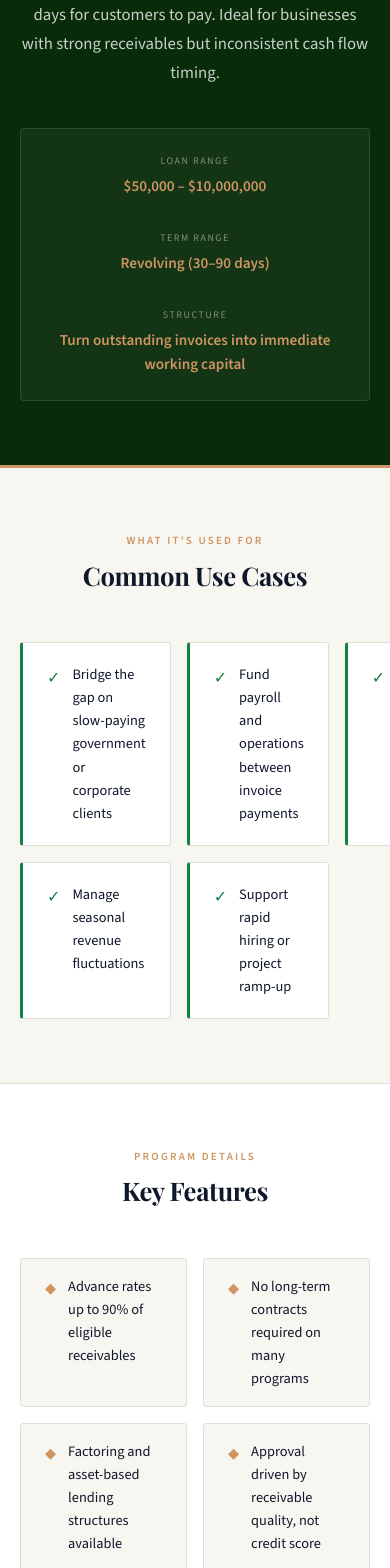
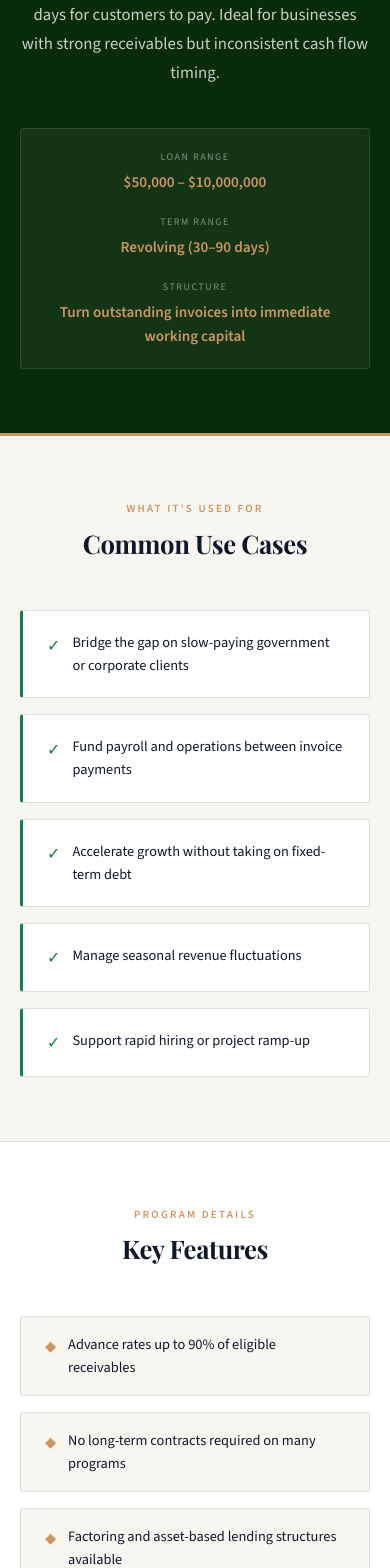
Before and after one commit to syed-sgf/sgf-site, a Next.js app: page /financing/accounts-receivable in a window 390 px wide. Shown: the part 380-1948 px from the top of the page. Built offline with nearby package versions, Linux system fonts and the light colour scheme; a web font is replaced by a local one.

Commit message:
fix: add mobile classNames to all financing slug grids

```diff
--- a/app/financing/[slug]/page.tsx
+++ b/app/financing/[slug]/page.tsx
@@ -139,7 +139,7 @@ export default async function FinancingSlugPage(props: { params: Promise<{ slug:
           <p style={{ fontSize: "1.05rem", color: "rgba(255,255,255,0.78)", lineHeight: "1.75", maxWidth: "600px", fontFamily: G.sans, textAlign: "center", marginBottom: "2.5rem" }}>{product.description}</p>
 
           {/* Stats bar */}
-          <div style={{ display: "flex", gap: "2rem", flexWrap: "wrap", justifyContent: "center", padding: "1.5rem 2rem", background: "rgba(255,255,255,0.05)", border: `1px solid rgba(255,255,255,0.1)`, borderRadius: "4px", width: "100%" }}>
+          <div style={{ display: "flex", gap: "2rem", flexWrap: "wrap", justifyContent: "center", padding: "1.5rem 2rem", background: "rgba(255,255,255,0.05)"} as React.CSSProperties} className="fin-stats" style={{display: "flex", gap: "2rem", flexWrap: "wrap", justifyContent: "center", padding: "1.5rem 2rem", background: "rgba(255,255,255,0.05)", border: `1px solid rgba(255,255,255,0.1)`, borderRadius: "4px", width: "100%" }}>
             {[
               { label: "Loan Range", value: `${product.minAmount} – ${product.maxAmount}` },
               { label: "Term Range", value: product.termRange },
@@ -161,7 +161,7 @@ export default async function FinancingSlugPage(props: { params: Promise<{ slug:
             <p style={{ fontSize: "11px", letterSpacing: "0.2em", textTransform: "uppercase", color: G.gold, fontWeight: "600", marginBottom: "0.6rem", fontFamily: G.sans }}>What It's Used For</p>
             <h2 style={{ fontFamily: G.serif, fontSize: "clamp(1.6rem,2.5vw,2.1rem)", fontWeight: "700", color: G.textDark, margin: "0 0 0.75rem", textAlign: "center" }}>Common Use Cases</h2>
           </div>
-          <div style={{ display: "grid", gridTemplateColumns: "repeat(3, 1fr)", gap: "1rem" }}>
+          <div style={{ display: "grid", gridTemplateColumns: "repeat(3, 1fr)", gap: "1rem" }} className="fin-grid-3">
             {product.useCases.map((uc) => (
               <div key={uc} style={{ padding: "1.25rem 1.5rem", background: "#fff", border: `1px solid ${G.border}`, borderLeft: `3px solid ${G.primary}`, borderRadius: "3px", display: "flex", alignItems: "flex-start", gap: "0.75rem" }}>
                 <span style={{ color: G.primary, fontSize: "1rem", flexShrink: 0, marginTop: "0.1rem" }}>✓</span>
@@ -179,7 +179,7 @@ export default async function FinancingSlugPage(props: { params: Promise<{ slug:
             <p style={{ fontSize: "11px", letterSpacing: "0.2em", textTransform: "uppercase", color: G.gold, fontWeight: "600", marginBottom: "0.6rem", fontFamily: G.sans }}>Program Details</p>
             <h2 style={{ fontFamily: G.serif, fontSize: "clamp(1.6rem,2.5vw,2.1rem)", fontWeight: "700", color: G.textDark, margin: "0 0 0.75rem", textAlign: "center" }}>Key Features</h2>
           </div>
-          <div style={{ display: "grid", gridTemplateColumns: "repeat(2, 1fr)", gap: "1rem" }}>
+          <div style={{ display: "grid", gridTemplateColumns: "repeat(2, 1fr)", gap: "1rem" }} className="fin-grid-2">
             {product.keyFeatures.map((f) => (
               <div key={f} style={{ padding: "1rem 1.5rem", background: G.cream, border: `1px solid ${G.border}`, borderRadius: "3px", display: "flex", alignItems: "flex-start", gap: "0.75rem" }}>
                 <span style={{ color: G.gold, fontSize: "0.9rem", flexShrink: 0, marginTop: "0.15rem" }}>◆</span>
@@ -210,7 +210,7 @@ export default async function FinancingSlugPage(props: { params: Promise<{ slug:
             <p style={{ fontSize: "11px", letterSpacing: "0.2em", textTransform: "uppercase", color: G.gold, fontWeight: "600", marginBottom: "0.6rem", fontFamily: G.sans }}>Fit Assessment</p>
             <h2 style={{ fontFamily: G.serif, fontSize: "clamp(1.6rem,2.5vw,2.1rem)", fontWeight: "700", color: G.textDark, margin: "0 0 0.75rem", textAlign: "center" }}>Is This the Right Program?</h2>
           </div>
-          <div style={{ display: "grid", gridTemplateColumns: "1fr 1fr", gap: "1.5rem" }}>
+          <div style={{ display: "grid", gridTemplateColumns: "1fr 1fr", gap: "1.5rem" }} className="fin-grid-2">
             <div style={{ padding: "2rem", background: G.cream, border: `1px solid ${G.border}`, borderTop: `3px solid ${G.primary}`, borderRadius: "3px" }}>
               <p style={{ fontFamily: G.serif, fontSize: "1.05rem", fontWeight: "700", color: G.textDark, marginBottom: "1.25rem" }}>✓ This program IS a good fit when:</p>
               <ul style={{ listStyle: "none", padding: 0, margin: 0, display: "flex", flexDirection: "column", gap: "0.75rem" }}>
@@ -262,7 +262,7 @@ export default async function FinancingSlugPage(props: { params: Promise<{ slug:
             <p style={{ fontSize: "11px", letterSpacing: "0.2em", textTransform: "uppercase", color: G.gold, fontWeight: "600", marginBottom: "0.6rem", fontFamily: G.sans }}>Keep Exploring</p>
             <h2 style={{ fontFamily: G.serif, fontSize: "clamp(1.6rem,2.5vw,2.1rem)", fontWeight: "700", color: G.textDark, margin: "0", textAlign: "center" }}>Related Programs</h2>
           </div>
-          <div style={{ display: "grid", gridTemplateColumns: "repeat(3, 1fr)", gap: "1rem" }}>
+          <div style={{ display: "grid", gridTemplateColumns: "repeat(3, 1fr)", gap: "1rem" }} className="fin-grid-3">
             {related.map((p) => (
               <Link key={p.slug} href={`/financing/${p.slug}`} style={{ padding: "1.5rem", background: G.cream, border: `1px solid ${G.border}`, borderTop: `3px solid ${G.primary}`, borderRadius: "3px", textDecoration: "none", display: "block" }}>
                 <p style={{ fontFamily: G.serif, fontSize: "1rem", fontWeight: "700", color: G.textDark, margin: "0 0 0.4rem" }}>{p.title}</p>
@@ -280,7 +280,7 @@ export default async function FinancingSlugPage(props: { params: Promise<{ slug:
           <p style={{ fontSize: "11px", letterSpacing: "0.2em", textTransform: "uppercase", color: G.gold, fontWeight: "600", marginBottom: "0.75rem", fontFamily: G.sans }}>Ready to Move Forward</p>
           <h2 style={{ fontFamily: G.serif, fontSize: "clamp(1.6rem,2.5vw,2.1rem)", fontWeight: "700", color: "#fff", marginBottom: "1rem" }}>{product.ctaText}</h2>
           <p style={{ fontSize: "1rem", color: "rgba(255,255,255,0.7)", lineHeight: "1.7", marginBottom: "2rem", fontFamily: G.sans }}>No cost. No obligation. A direct conversation about whether this program fits your deal.</p>
-          <div style={{ display: "flex", gap: "1rem", justifyContent: "center", flexWrap: "wrap" }}>
+          <div style={{ display: "flex", gap: "1rem", justifyContent: "center", flexWrap: "wrap" }} className="fin-cta-btns">
             <Link href="/apply" style={{ display: "inline-block", padding: "0.9rem 2.25rem", background: G.gold, color: G.dark, fontFamily: G.sans, fontWeight: "700", fontSize: "0.8rem", letterSpacing: "0.1em", textTransform: "uppercase", textDecoration: "none", borderRadius: "2px" }}>Start Pre-Qualification</Link>
             <Link href="/financing-options" style={{ display: "inline-block", padding: "0.9rem 2.25rem", background: "transparent", color: "#fff", border: "1.5px solid rgba(255,255,255,0.4)", fontFamily: G.sans, fontWeight: "600", fontSize: "0.8rem", letterSpacing: "0.1em", textTransform: "uppercase", textDecoration: "none", borderRadius: "2px" }}>View All Programs</Link>
           </div>
```
